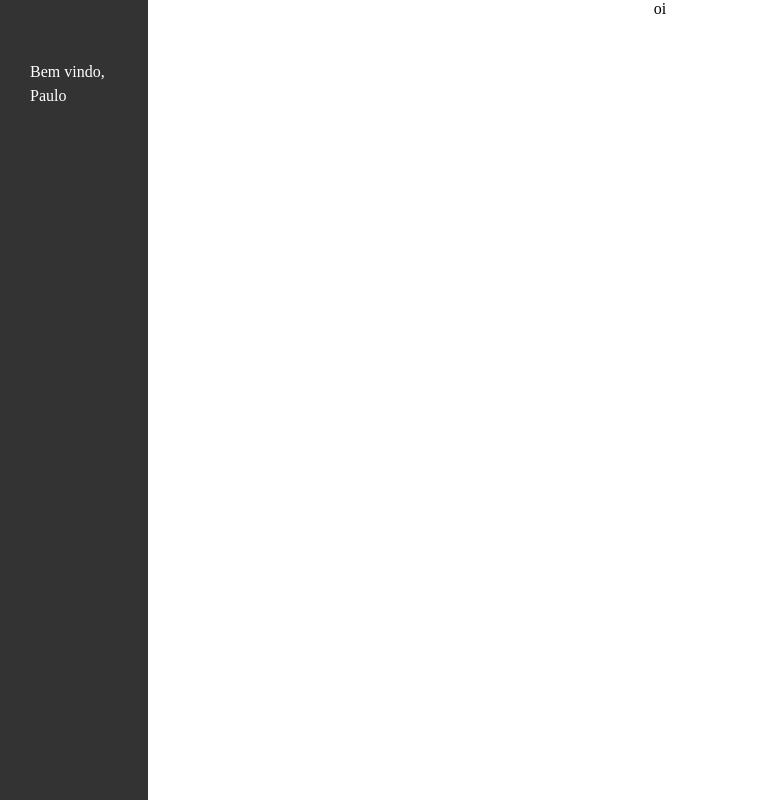
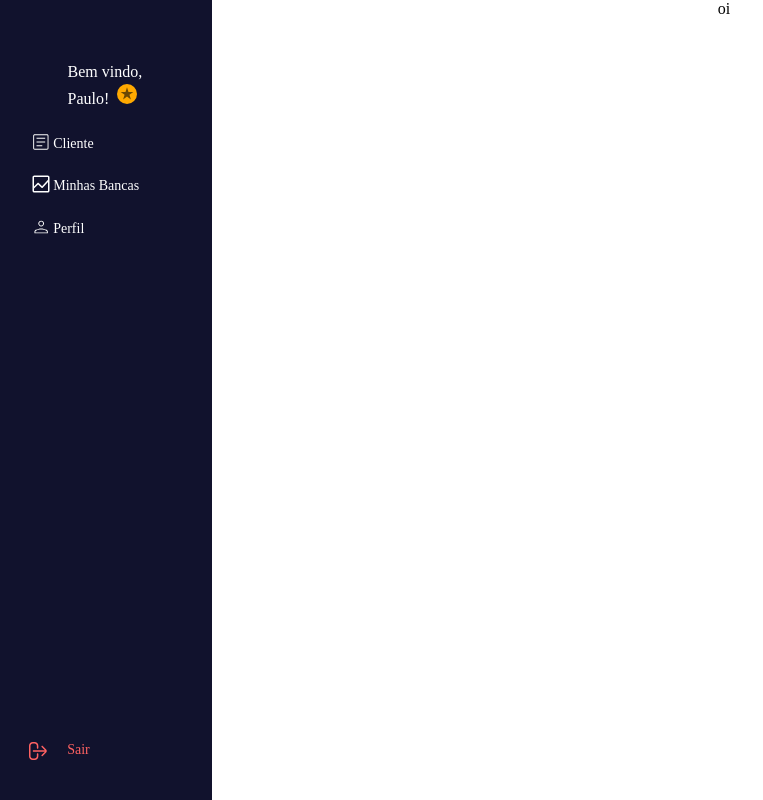
Before and after one commit to Biahellens/EasyGestao, a React (Create React App) app: page /bankroll in a window 1280 px wide. Shown: the whole page, without its empty margins (0-763 px from the left). Built offline with nearby package versions, Linux system fonts and the light colour scheme.

Commit message:
:sparkles: feat(navBar): Adicionando os components e responsivo

```diff
--- a/public/index.html
+++ b/public/index.html
@@ -3,6 +3,9 @@
   <head>
     <meta charset="utf-8" />
     <link rel="icon" href="%PUBLIC_URL%/favicon.ico" />
+    <link rel="preconnect" href="https://fonts.googleapis.com">
+    <link rel="preconnect" href="https://fonts.gstatic.com" crossorigin>
+    <link href="https://fonts.googleapis.com/css2?family=Plus+Jakarta+Sans:ital,wght@0,200..800;1,200..800&display=swap" rel="stylesheet">
     <meta name="viewport" content="width=device-width, initial-scale=1" />
     <meta name="theme-color" content="#000000" />
     <meta
--- a/src/components/navBar/index.tsx
+++ b/src/components/navBar/index.tsx
@@ -1,12 +1,62 @@
 import React from 'react'
-import { Content, WelcomeContent, Text } from './style'
+import {
+  Content,
+  WelcomeContent,
+  Text,
+  StarImg,
+  RoutesContent,
+  RouteLink,
+  RouteImg,
+  BottomContent,
+  TopContent,
+  RouteLogout,
+  LogoutImg,
+  TextLink,
+  ButtoNew,
+  HomeLink,
+} from './style'
+import star from '../../assets/star_name.svg'
+import list from '../../assets/navBar/article.svg'
+import person from '../../assets/navBar/person.svg'
+import bid_landscape from '../../assets/navBar/bid_landscape.svg'
+import logout from '../../assets/navBar/logout.svg'
+import home from '../../assets/navBar/home.svg'
 
 function NavBar() {
   return (
     <Content>
-      <WelcomeContent>
-        <Text>Bem vindo, Paulo</Text>
-      </WelcomeContent>
+      <TopContent>
+        <WelcomeContent>
+          <Text>
+            Bem vindo, Paulo!
+            <StarImg src={star} />
+          </Text>
+        </WelcomeContent>
+        <RoutesContent>
+          <HomeLink to="/">
+            <RouteImg src={home} />
+          </HomeLink>
+          <RouteLink to="/">
+            <RouteImg src={list} />
+            <TextLink>Cliente</TextLink>
+          </RouteLink>
+          <ButtoNew>+</ButtoNew>
+          <RouteLink to="/">
+            <RouteImg src={bid_landscape} />
+            <TextLink>Minhas Bancas</TextLink>
+          </RouteLink>
+          <RouteLink to="/">
+            <RouteImg src={person} />
+            <TextLink>Perfil</TextLink>
+          </RouteLink>
+        </RoutesContent>
+      </TopContent>
+      <BottomContent>
+        <RouteLogout to="/">
+          <LogoutImg src={logout} />
+          Sair
+        </RouteLogout>
+      </BottomContent>
     </Content>
   )
 }
--- a/src/components/navBar/style.tsx
+++ b/src/components/navBar/style.tsx
@@ -1,13 +1,14 @@
 import styled from 'styled-components'
+import { Link } from 'react-router-dom'
 
 export const Content = styled.div`
-  width: 10%;
+  width: 15%;
   height: 100vh;
   display: flex;
   flex-wrap: wrap;
-  justify-content: center;
-  background-color: #333;
-  color: #fff;
+  align-items: flex-start;
+  align-content: space-between;
+  background-color: #11122d;
   padding: 0 10px 0 10px;
 
   @media (max-width: 768px) {
@@ -20,17 +21,146 @@ export const Content = styled.div`
     text-align: center;
     border-radius: 16px 16px 0 0;
     border-top: 1px solid transparent;
+    flex-wrap: nowrap;
+  }
+`
+
+export const BottomContent = styled.div`
+  width: 100%;
+  display: flex;
+  justify-content: center;
+  margin-bottom: 40px;
+
+  @media (max-width: 768px) {
+    display: none;
+  }
+`
+
+export const TopContent = styled.div`
+  width: 100%;
+  height: 80%;
+  display: flex;
+  flex-wrap: wrap;
+  justify-content: center;
+  align-items: flex-start;
+  align-content: baseline;
+
+  @media (max-width: 768px) {
+    height: 100%;
+    display: flex;
+    justify-content: center;
+    align-items: center;
+    align-content: center;
   }
 `
 
 export const WelcomeContent = styled.div`
-  width: 88px;
+  width: 40%;
+  height: auto;
   margin-top: 60px;
+
+  @media (max-width: 768px) {
+    display: none;
+  }
 `
 
 export const Text = styled.text`
   color: #ffffff;
   font-size: 16px;
   line-height: 24px;
-  weight: 500;
+  font-weight: 500;
 `
+
+export const StarImg = styled.img`
+  width: 20px;
+  height: 20px;
+  margin-left: 8px;
+`
+
+export const RoutesContent = styled.div`
+  width: 80%;
+  height: 20%;
+  display: flex;
+  flex-wrap: wrap;
+
+  @media (max-width: 768px) {
+    width: 90%;
+    height: auto;
+    display: flex;
+    flex-wrap: nowrap;
+    justify-content: space-evenly;
+    align-items: center;
+  }
+`
+
+export const RouteLink = styled(Link)`
+  text-decoration: none;
+  width: 100%;
+  display: flex;
+  align-items: flex-end;
+
+  @media (max-width: 768px) {
+    width: auto;
+  }
+`
+
+export const TextLink = styled.text`
+  color: #ffffff;
+  font-size: 14px;
+  line-height: 20px;
+  font-weight: 500;
+  display: flex;
+
+  @media (max-width: 768px) {
+    display: none;
+  }
+`
+
+export const RouteImg = styled.img`
+  width: 24px;
+  height: 24px;
+`
+
+export const LogoutImg = styled.img`
+  width: 18px;
+  height: 18px;
+  margin-right: 20px;
+`
+
+export const RouteLogout = styled(Link)`
+  width: 80%;
+  text-decoration: none;
+  color: #ff6262;
+  font-size: 14px;
+  line-height: 20px;
+  font-weight: 500;
+  display: flex;
+  align-items: flex-end;
+`
+
+export const ButtoNew = styled.button`
+  width: 50px;
+  height: 50px;
+  border-radius: 80%;
+  background-color: #1ce3c7;
+  font-size: 40px;
+  text-align: center;
+  color: #007c6b;
+  box-shadow: 2px 2px 4px #007c6b;
+
+  @media (min-width: 768px) {
+    display: none;
+  }
+`
+
+export const HomeLink = styled(Link)`
+  width: auto;
+  text-decoration: none;
+  width: 100%;
+  display: flex;
+  align-items: flex-end;
+
+  @media (min-width: 768px) {
+    display: none;
+  }
+`
--- a/src/theme/theme.tsx
+++ b/src/theme/theme.tsx
@@ -13,6 +13,13 @@ const GlobalStyle = createGlobalStyle`
     padding: 0;
     margin: 0;
     height: 100%;
+  },
+
+  .plus-jakarta sans-<uniquifier> {
+    font-family: "Plus Jakarta Sans", sans-serif;
+    font-optical-sizing: auto;
+    font-weight: <weight>;
+    font-style: normal;
   }
 `
 
```
Also changed, not shown: src/assets/navBar/bid_landscape.svg, src/assets/navBar/home.svg.
